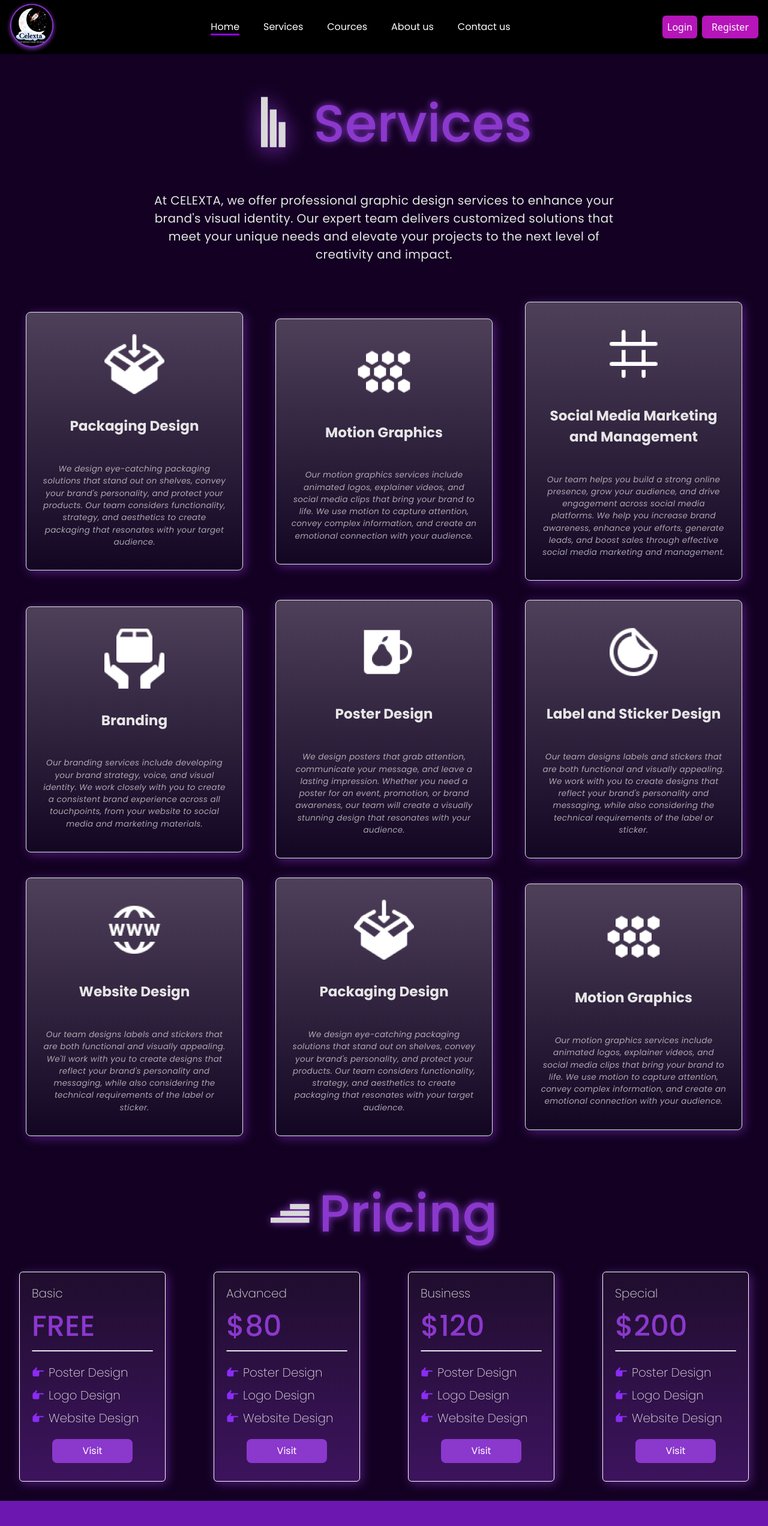
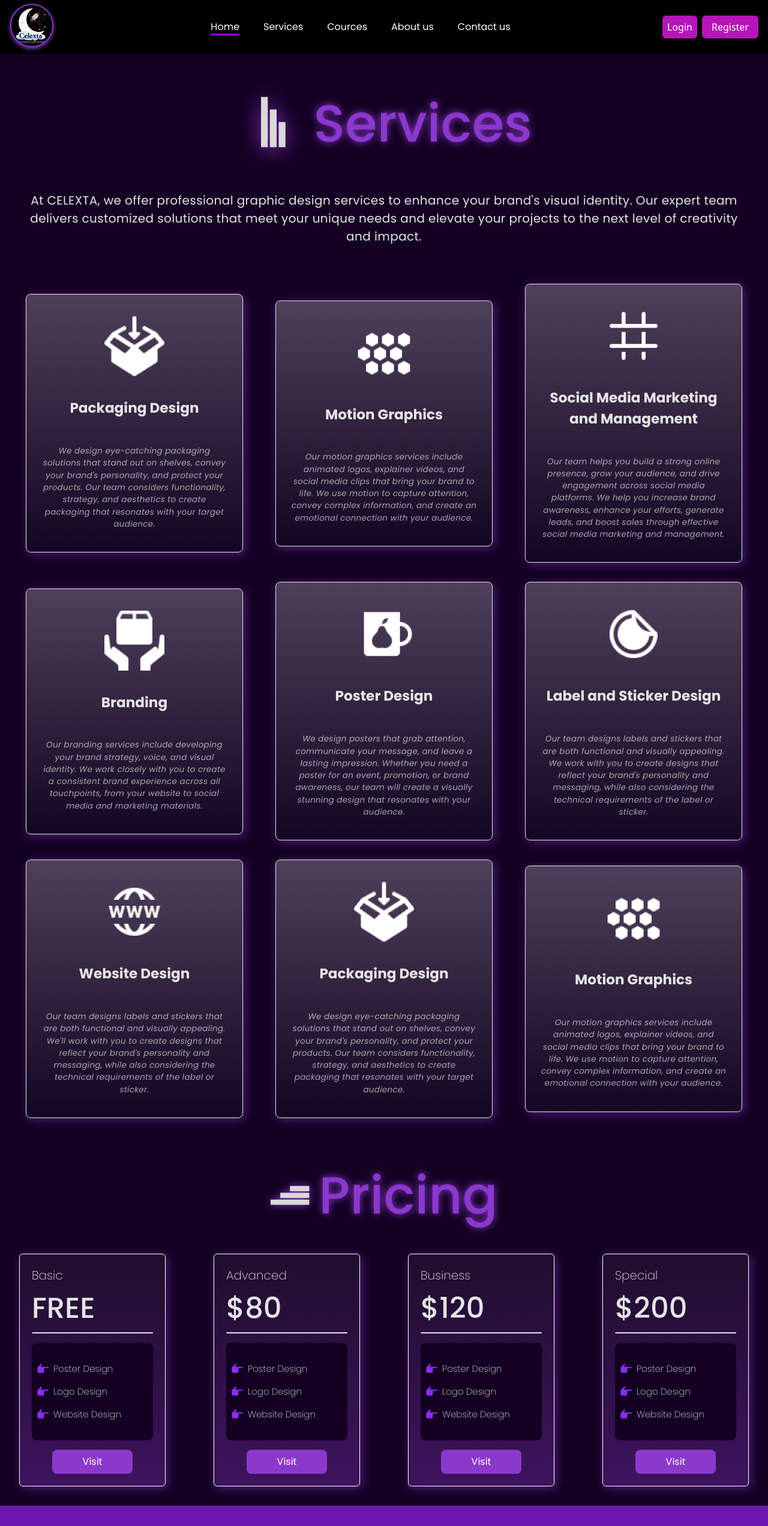
Before and after one commit to Ganeshraj08/Celexta, a React (Vite) app: page /service in a window 1280 px wide. Shown: the top 2544 px of the page at 60% size. Built offline with nearby package versions, Linux system fonts and the light colour scheme.

Commit message:
change service page

```diff
--- a/src/components/Card_3.jsx
+++ b/src/components/Card_3.jsx
@@ -1,16 +1,13 @@
 import React from 'react'
 import { dot } from '../assets'
 
-const Card_3 = ({title,assignment}) => {
+const Card_3 = ({content,assignment}) => {
   return (
-    <div className='bg-purple p-5 flex items-center gap-[45%] rounded-md w-[29%] max-sm:w-full'>
-        <div className='flex items-center '>
+    <div className='  flex items-center gap-[45%] rounded-md  max-sm:w-full'>
+        <div className='flex items-center gap-2 '>
             <img src={dot} alt="" />
-            <p className='text-white italic capitalize'>{title}</p>
+            <p className='text-white italic capitalize'>{content}</p>
         </div>
-
-        <button className='p-2 bg-white rounded-3xl text-sm '>view More</button>
-
     </div>
 
   )
--- a/src/index.css
+++ b/src/index.css
@@ -27,7 +27,7 @@
     rgba(139, 56, 205, 0.35) 100%
   );
   width: 250px;
-  height: 350px;
+
 
   gap: 0px;
   border-radius: 5.93px;
--- a/src/pages/Login.jsx
+++ b/src/pages/Login.jsx
@@ -29,7 +29,7 @@
       <div className="h-[75vh] flex flex-col  items-center justify-center">
         <div
 
-          className="bg-doublegradient w-[40%] max-sm:w-[95%] max-sm:p-9 rounded-tl-[50px] rounded-br-[50px] py-9 px-14"
+          className="bg-doublegradient w-[40%] max-sm:w-[95%] max-sm:p-9` rounded-tl-[50px] rounded-br-[50px] py-9 px-14"
         >
           <form>
             <label
--- a/src/pages/Services.jsx
+++ b/src/pages/Services.jsx
@@ -102,7 +102,7 @@
           </h1>
         </div>
 
-        <p className="para w-2/3 mx-auto my-7">
+        <p className="para w-full mx-auto my-7">
           At CELEXTA, we offer professional graphic design services to enhance
           your brand's visual identity. Our expert team delivers customized
           solutions that meet your unique needs and elevate your projects to the
@@ -140,21 +140,24 @@
             <h3 className="font-[250] text-[20px] leading-[30px] mb-1 ">
               {plan.type}
             </h3>
-            <p className=" text-primary font-[500] font-poppins text-[48px]  mb-1">
+            <p className="  font-[500] font-poppins text-[48px]  mb-1">
               {plan.price}
             </p>
-            <hr className="border-[1px] rounded-s my-1" />
-            <ul className="space-y-2 my-5">
+            <hr className="border-[1px] rounded-s mb-4 " />
+            <div className="bg-background p-2 rounded-lg">
+              <ul className="space-y-2 my-5 overflow-y-auto">
                 {plan.features.map((feature, i) => (
                   <li
                     key={i}
-                  className="flex gap-2 items-center font-[250] text-[20px] leading-[30px]"
+                    className="flex gap-2 items-center font-[250] text-[15px] leading-[30px]"
                   >
                     <img src={hand} />
                     {feature}
                   </li>
                 ))}
               </ul>
+            </div>
+
             <button className="mt-4 bg-primary text-white w-2/3 block mx-auto p-2 rounded-lg">
               Visit
             </button>
```
Lines whose indentation alone changed are shown as unchanged.
